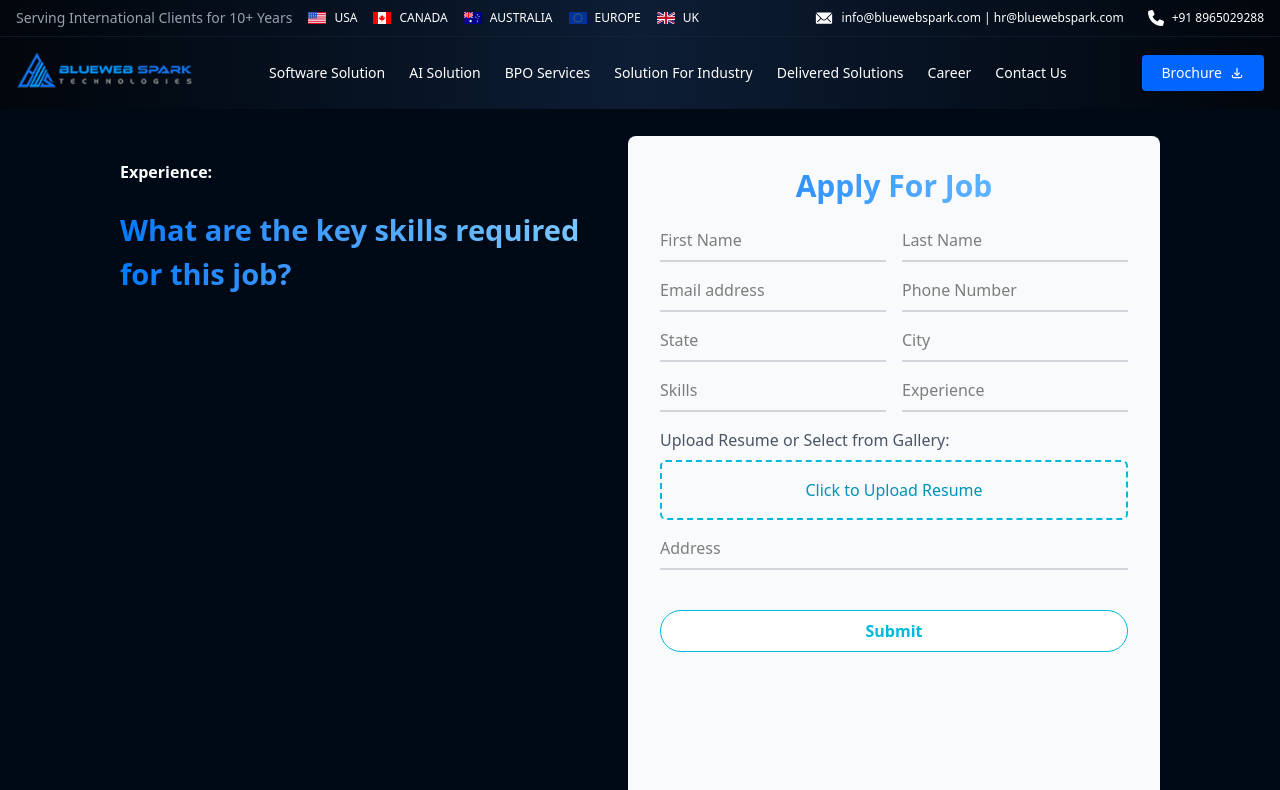
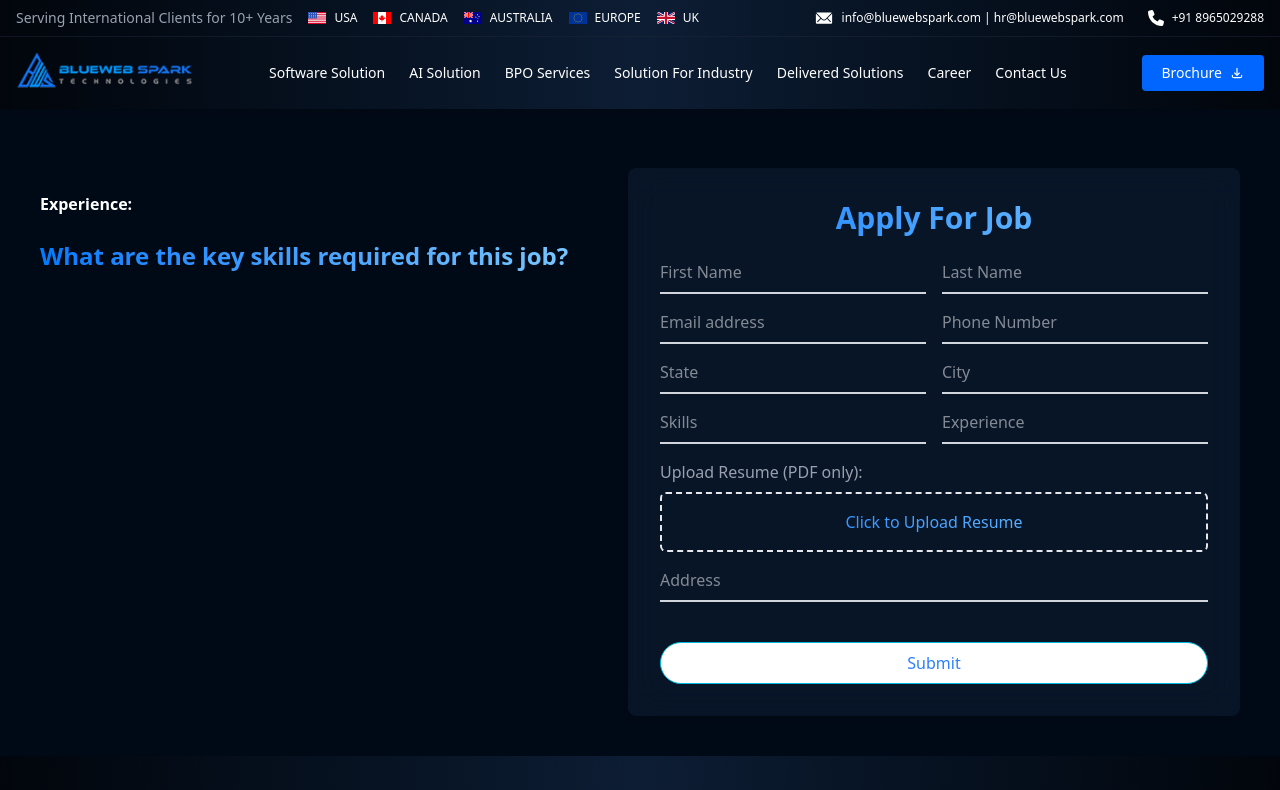
Before and after one commit to rishabh8510/WebSpark, a React (Vite) app: page /apply in a window 1280 px wide. Shown: the top 790 px of the page. Built offline with nearby package versions, Linux system fonts and the light colour scheme.

Commit message:
new changes

```diff
--- a/src/components/Apply.jsx
+++ b/src/components/Apply.jsx
@@ -48,18 +48,23 @@ const Apply = () => {
     };
 
     return (
-        <section className="mt-24 bg-[#000a16]">
-            <div className="min-h-screen px-30  flex flex-col md:flex-row p-10 gap-10 ">
-                {/* Left Section - Job Description */}
+        <section className="bg-[#000a16] pt-24 md:pt-32">
+            <div className="max-w-7xl mx-auto px-4 sm:px-6 md:px-10 py-10">
+                <div className="flex flex-col md:flex-row gap-10">
+                    {/* Left Section */}
                     <div className="flex-1">
-                    <h1 className="text-3xl font-semibold bg-gradient-to-r from-[#007AFF] to-[#7AC8FF] bg-clip-text text-transparent mb-4">{opportunity.title}</h1>
-                    <p className="text-gray-700 mb-6"><span className="text-gray-400">{opportunity.description}</span></p>
+                        <h1 className="text-2xl md:text-3xl font-semibold bg-gradient-to-r from-[#007AFF] to-[#7AC8FF] bg-clip-text text-transparent mb-4">
+                            {opportunity.title}
+                        </h1>
+                        <p className="text-gray-400 mb-6">{opportunity.description}</p>
                         <p className="font-semibold mb-6 text-gray-700">
                             <span className="text-white">Experience:</span> <span className="text-gray-400">{opportunity.experience}</span>
                         </p>
 
-                    <h2 className="text-[29px] font-semibold mb-4 bg-gradient-to-r from-[#007AFF] to-[#7AC8FF] bg-clip-text text-transparent">What are the key skills required for this job?</h2>
-                    <ul className="list-decimal list-inside space-y-2 text-gray-400">
+                        <h2 className="text-xl md:text-2xl font-semibold mb-4 bg-gradient-to-r from-[#007AFF] to-[#7AC8FF] bg-clip-text text-transparent">
+                            What are the key skills required for this job?
+                        </h2>
+                        <ul className="list-disc list-inside space-y-2 text-gray-400">
                             {opportunity.skills?.map((skill, index) => (
                                 <li key={index}>{skill}</li>
                             ))}
@@ -67,78 +72,69 @@ const Apply = () => {
                     </div>
 
                     {/* Right Section - Form */}
-                <div className="flex-1 bg-gray-50 p-8 rounded-lg shadow-md">
-                    <h2 className="text-3xl font-bold bg-gradient-to-r from-[#007AFF] to-[#7AC8FF] bg-clip-text text-transparent mb-6 text-center">Apply For Job</h2>
-                    <form className="space-y-4" onSubmit={handleSubmit}> {/* Added onSubmit handler */}
-                        <div className="flex gap-4">
-                            <input type="text" placeholder="First Name" className="w-1/2 border-b-2 border-gray-300 focus:outline-none focus:border-cyan-500 pb-2" />
-                            <input type="text" placeholder="Last Name" className="w-1/2 border-b-2 border-gray-300 focus:outline-none focus:border-cyan-500 pb-2" />
-                        </div>
-                        <div className="flex gap-4">
-                            <input type="email" placeholder="Email address" className="w-1/2 border-b-2 border-gray-300 focus:outline-none focus:border-cyan-500 pb-2" />
-                            <input type="text" placeholder="Phone Number" className="w-1/2 border-b-2 border-gray-300 focus:outline-none focus:border-cyan-500 pb-2" />
-                        </div>
-                        <div className="flex gap-4">
-                            <input type="text" placeholder="State" className="w-1/2 border-b-2 border-gray-300 focus:outline-none focus:border-cyan-500 pb-2" />
-                            <input type="text" placeholder="City" className="w-1/2 border-b-2 border-gray-300 focus:outline-none focus:border-cyan-500 pb-2" />
-                        </div>
-                        <div className="flex gap-4">
-                            <input type="text" placeholder="Skills" className="w-1/2 border-b-2 border-gray-300 focus:outline-none focus:border-cyan-500 pb-2" />
-                            <input type="text" placeholder="Experience" className="w-1/2 border-b-2 border-gray-300 focus:outline-none focus:border-cyan-500 pb-2" />
+                    <div className="flex-1 bg-[#0d1d34]/60 backdrop-blur-lg p-6 sm:p-8 rounded-lg shadow-md">
+                        <h2 className="text-2xl md:text-3xl font-bold bg-gradient-to-r from-[#007AFF] to-[#7AC8FF] bg-clip-text text-transparent mb-6 text-center">
+                            Apply For Job
+                        </h2>
+                        <form className="space-y-4" onSubmit={handleSubmit}>
+                            <div className="flex flex-col sm:flex-row gap-4">
+                                <input type="text" placeholder="First Name" required className="w-full sm:w-1/2 text-white border-b-2 border-gray-300 focus:outline-none focus:border-blue-500 pb-2" />
+                                <input type="text" placeholder="Last Name" required className="w-full sm:w-1/2 text-white border-b-2 border-gray-300 focus:outline-none focus:border-blue-500 pb-2" />
                             </div>
 
-                        {/* Resume Upload or Select */}
-                        <div>
-                            <p className="text-gray-600 mb-2">Upload Resume or Select from Gallery:</p>
-                            <div className="flex flex-col gap-4">
-                                {/* Upload new resume */}
-                                <label className="border-2 border-dashed border-cyan-500 rounded-md p-4 cursor-pointer text-center text-cyan-600">
-                                    <input type="file" className="hidden" onChange={handleResumeUpload} />
+                            <div className="flex flex-col sm:flex-row gap-4">
+                                <input type="email" placeholder="Email address" required className="w-full sm:w-1/2 text-white border-b-2 border-gray-300 focus:outline-none focus:border-blue-500 pb-2" />
+                                <input type="text" placeholder="Phone Number" required className="w-full sm:w-1/2 text-white border-b-2 border-gray-300 focus:outline-none focus:border-blue-500 pb-2" />
+                            </div>
+
+                            <div className="flex flex-col sm:flex-row gap-4">
+                                <input type="text" placeholder="State" required className="w-full sm:w-1/2 text-white border-b-2 border-gray-300 focus:outline-none focus:border-blue-500 pb-2" />
+                                <input type="text" placeholder="City" required className="w-full sm:w-1/2 text-white border-b-2 border-gray-300 focus:outline-none focus:border-blue-500 pb-2" />
+                            </div>
+
+                            <div className="flex flex-col sm:flex-row gap-4">
+                                <input type="text" placeholder="Skills" required className="w-full sm:w-1/2 text-white border-b-2 border-gray-300 focus:outline-none focus:border-blue-500 pb-2" />
+                                <input type="text" placeholder="Experience" required className="w-full sm:w-1/2 text-white border-b-2 border-gray-300 focus:outline-none focus:border-blue-500 pb-2" />
+                            </div>
+
+                            {/* Resume Upload */}
+                            <div className="w-full">
+                                <p className="text-gray-400 mb-2">Upload Resume (PDF only):</p>
+                                <label className="w-full border-2 border-dashed border-gray-200 rounded-md p-4 cursor-pointer text-center bg-gradient-to-r from-[#007AFF] to-[#7AC8FF] bg-clip-text text-transparent block">
+                                    <input
+                                        type="file"
+                                        accept="application/pdf"
+                                        required
+                                        className="hidden"
+                                        onChange={handleResumeUpload}
+                                    />
                                     {uploadedResume ? uploadedResume.name : "Click to Upload Resume"}
                                 </label>
-
-                                {/* OR Choose from gallery */}
-                                {/* <div className="grid grid-cols-2 gap-3">
-                  {existingResumes.map((resume) => (
-                    <div
-                      key={resume.id}
-                      className={`p-3 border rounded cursor-pointer ${selectedResume?.id === resume.id ? "bg-cyan-100 border-cyan-500" : "border-gray-300"}`}
-                      onClick={() => handleResumeSelect(resume)}
-                    >
-                      <p className="text-sm text-gray-700">{resume.name}</p>
-                    </div>
-                  ))}
-                </div> */}
-
-                                {/* Selected Resume Info */}
-                                {/* {selectedResume && (
-                  <p className="text-green-600 mt-2 text-sm">Selected Resume: {selectedResume.name}</p>
-                )} */}
-                            </div>
                             </div>
 
                             {/* Address */}
                             <div>
-                            <input type="text" placeholder="Address" className="w-full border-b-2 border-gray-300 focus:outline-none focus:border-cyan-500 pb-2" />
+                                <input type="text" placeholder="Address" required className="w-full text-white border-b-2 border-gray-300 focus:outline-none focus:border-cyan-500 pb-2" />
                             </div>
 
                             {/* Submit Button */}
-                        <button type="submit" className="w-full mt-6 bg-white border border-cyan-500 text-cyan-500 font-semibold py-2 rounded-full hover:bg-gradient-to-r from-[#007AFF] to-[#7AC8FF] hover:text-white transition duration-300">
+                            <button type="submit" className="w-full mt-6 bg-white border border-cyan-500 text-blue-500 py-2 rounded-full hover:bg-gradient-to-r from-[#007AFF] to-[#7AC8FF] hover:text-white transition duration-300">
                                 Submit
                             </button>
                         </form>
+                    </div>
                 </div>
             </div>
 
             {/* Confirmation Modal */}
             {modalVisible && (
                 <div className="fixed inset-0 flex justify-center items-center bg-black bg-opacity-50">
-                    <div className="bg-white p-6 rounded-lg shadow-lg text-center">
-                        <h3 className="text-xl font-semibold text-cyan-500 mb-4">Details Submitted Successfully!</h3>
+                    <div className="bg-white p-6 rounded-lg shadow-lg text-center max-w-md mx-4">
+                        <h3 className="text-xl font-semibold text-blue-500 mb-4">Details Submitted Successfully!</h3>
                         <p className="mb-4 text-gray-700">Thank you for applying. Our team will contact you shortly.</p>
                         <button
                             onClick={handleCloseModal}
-                            className="mt-4 bg-cyan-500 text-white px-6 py-2 rounded-full hover:bg-cyan-600 transition duration-300"
+                            className="mt-4 bg-blue-500 text-white px-6 py-2 rounded-full hover:bg-gradient-to-r from-[#007AFF] to-[#7AC8FF] hover:text-white transition duration-300"
                         >
                             OK
                         </button>
@@ -146,6 +142,7 @@ const Apply = () => {
                 </div>
             )}
         </section>
+
     );
 };
 
--- a/src/components/ContactCard.jsx
+++ b/src/components/ContactCard.jsx
@@ -9,7 +9,7 @@ export default function ContactSection() {
               build something great together.
             </h2>
             <p className="text-gray-400 text-sm leading-relaxed max-w-xl text-justify">
-            Looking to start a project or need more details about our services? Complete the form below, and our team will reach out to you soon. At Blueswepspark, we’re committed to listening, collaborating, and bringing your digital ideas to life — whether you're starting from scratch or enhancing your existing systems. We’re here to help every step of the way.
+            Looking to start a project or need more details about our services? Complete the form, and our team will reach out to you soon. At Blueswepspark, we’re committed to listening, collaborating, and bringing your digital ideas to life — whether you're starting from scratch or enhancing your existing systems. We’re here to help every step of the way.
             </p>
           </div>
 
```
Also changed, not shown: src/components/Opportunities.jsx (+8 -11 lines). Lines whose indentation alone changed are shown as unchanged.
